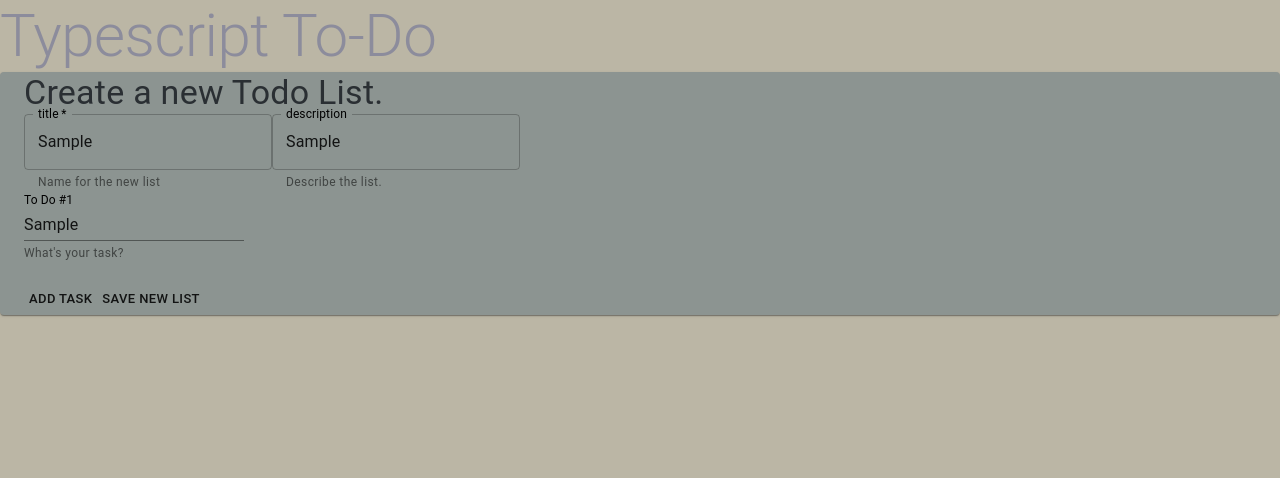
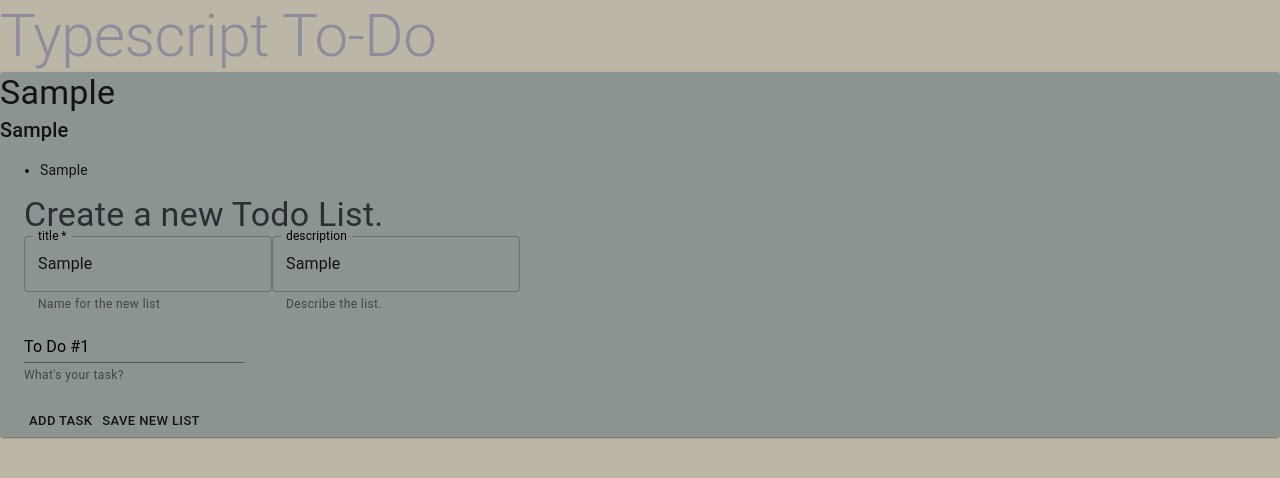
Before and after one commit to javila35/TS-toDo, a React (Create React App) app: page / in a window 1280 px wide. Both pictures are taken after typing "Sample", "Sample", "Sample" into the empty fields and a click on the button "SAVE NEW LIST". Shown: the top 478 px of the page. Built offline with nearby package versions, Linux system fonts and the light colour scheme.

Commit message:
More functionality Rendering lists on save Generating ids dynamically

```diff
--- a/src/App.tsx
+++ b/src/App.tsx
@@ -12,14 +12,15 @@ type State = {
 };
 
 function App() {
-  const initialState: State = {all: []};
+  const initialState: State = { all: [] };
   const [state, setState] = React.useState(initialState)
+
   const renderCards = () => {
-    // take state.all and render a card for each list.
+    return state.all.map((list, index) => <ListCard key={index} list={list} />);
   };
 
   const saveForm = (stateForm: List) => {
-    setState({...state, all: [...state.all, stateForm]});
+    setState({ ...state, all: [...state.all, stateForm] });
   };
 
   return (
@@ -27,7 +28,7 @@ function App() {
       <AppBar />
       <Paper>
         {renderCards()}
-        <NewListForm saveForm={saveForm} />
+        <NewListForm saveForm={saveForm} listNumber={state.all.length} />
       </Paper>
       <CssBaseline />
     </ThemeProvider>
--- a/src/Types/types.tsx
+++ b/src/Types/types.tsx
@@ -1,17 +1,17 @@
 export interface List {
     /** ID generated to keep list unique */
-    id: string;
+    id: number;
     /** Title of the To Do list */
     title: string;
     /** Description of To Do list */
     description: string;
     /** List of actions */
     actionList: Array<Action>;
-}
+};
 
 // This Array type isn't working...
 // Or it's not working in the component side.
 export interface Action {
     task: string;
     id: number;
-}
+};
--- a/src/components/NewList/Button.tsx
+++ b/src/components/NewList/Button.tsx
@@ -15,6 +15,7 @@ interface AddButtonProps extends ButtonProps {
 interface SaveButtonProps extends ButtonProps {
     handleSave: (stateForm: List) => void;
     stateForm: List;
+    clearForm: () => void;
 };
 
 
@@ -24,11 +25,12 @@ export const AddButton: React.FC<AddButtonProps> = ({ handleClick, message }) =>
     );
 };
 
-export const SaveButton: React.FC<SaveButtonProps> = ({handleSave, stateForm, message}) => {
+export const SaveButton: React.FC<SaveButtonProps> = ({ handleSave, stateForm, message, clearForm }) => {
     const saveList = (e: React.MouseEvent) => {
-        handleSave(stateForm)
+        handleSave(stateForm);
+        clearForm();
     };
-    return(
+    return (
         <MuiButton size="small" onClick={saveList}>{message}</MuiButton>
     )
 };
--- a/src/views/ListCard.tsx
+++ b/src/views/ListCard.tsx
@@ -1,7 +1,25 @@
+import { Typography } from "@material-ui/core";
 import * as React from "react";
+import { List } from "../Types/types";
 
-export const ListCard: React.FC = () => {
+type CardProps = {
+    list: List;
+};
+
+export const ListCard: React.FC<CardProps> = ({ list }) => {
+    const { title, description, actionList } = list;
+
+    const renderList = () => {
+        return actionList.map((action, index) => <li key={index}>{action.task}</li>);
+    };
+
     return (
-        <div>hi</div>
+        <div>
+            <Typography variant="h4">{title}</Typography>
+            <Typography variant="h6">{description}</Typography>
+            <ul>
+                {renderList()}
+            </ul>
+        </div>
     );
 };
--- a/src/views/NewListForm.tsx
+++ b/src/views/NewListForm.tsx
@@ -6,12 +6,14 @@ import { List } from "../Types/types";
 type State = List;
 
 type FormProps = {
-    // callback to take form state, and pass it up.
+    /** callback to take form state, and pass it up. */
     saveForm: (stateForm: List) => void;
-}
+    /** length of all array for new list id */
+    listNumber: number;
+};
 
-export const NewListForm: React.FC<FormProps> = ({ saveForm }) => {
-    const initialState: List = { id: "1", title: "", description: "", actionList: [{ id: 0, task: "" }] }
+export const NewListForm: React.FC<FormProps> = ({ saveForm, listNumber }) => {
+    const initialState: List = { id: listNumber, title: "", description: "", actionList: [{ id: listNumber, task: "" }] }
     const [newList, setNewList] = React.useState(initialState);
 
     const handleHeaderChange = (e: React.ChangeEvent<HTMLInputElement>) => {
@@ -33,20 +35,25 @@ export const NewListForm: React.FC<FormProps> = ({ saveForm }) => {
     const renderActionInputs = () => {
         return newList.actionList.map((action, index) => {
             return (
-                <>
+                <React.Fragment key={index}>
                     <ToDoInput id={index} action={action.task} handleChange={handleActionChange} />
                     <br />
-                </>
+                </React.Fragment>
             )
         });
     };
 
     const addNewTask = () => {
-        const newAction = { id: newList.actionList.length + 1, task: "" }
+        const newAction = { id: newList.actionList.length, task: "" }
         setNewList({
             ...newList,
             actionList: [...newList.actionList, newAction]
         });
+    };
+
+    const clearForm = () => {
+        // Inputs are not clearing on state update
+        setNewList(initialState);
     };
 
     return (
@@ -72,7 +79,7 @@ export const NewListForm: React.FC<FormProps> = ({ saveForm }) => {
             {renderActionInputs()}
             <br />
             <AddButton message="Add task" handleClick={addNewTask} />
-            <SaveButton message="Save New List" handleSave={saveForm} stateForm={newList} />
+            <SaveButton message="Save New List" handleSave={saveForm} stateForm={newList} clearForm={clearForm} />
         </Container>
     );
 };
```
Also changed, not shown: 1 other file (tests, documents, lock files or other folders).
